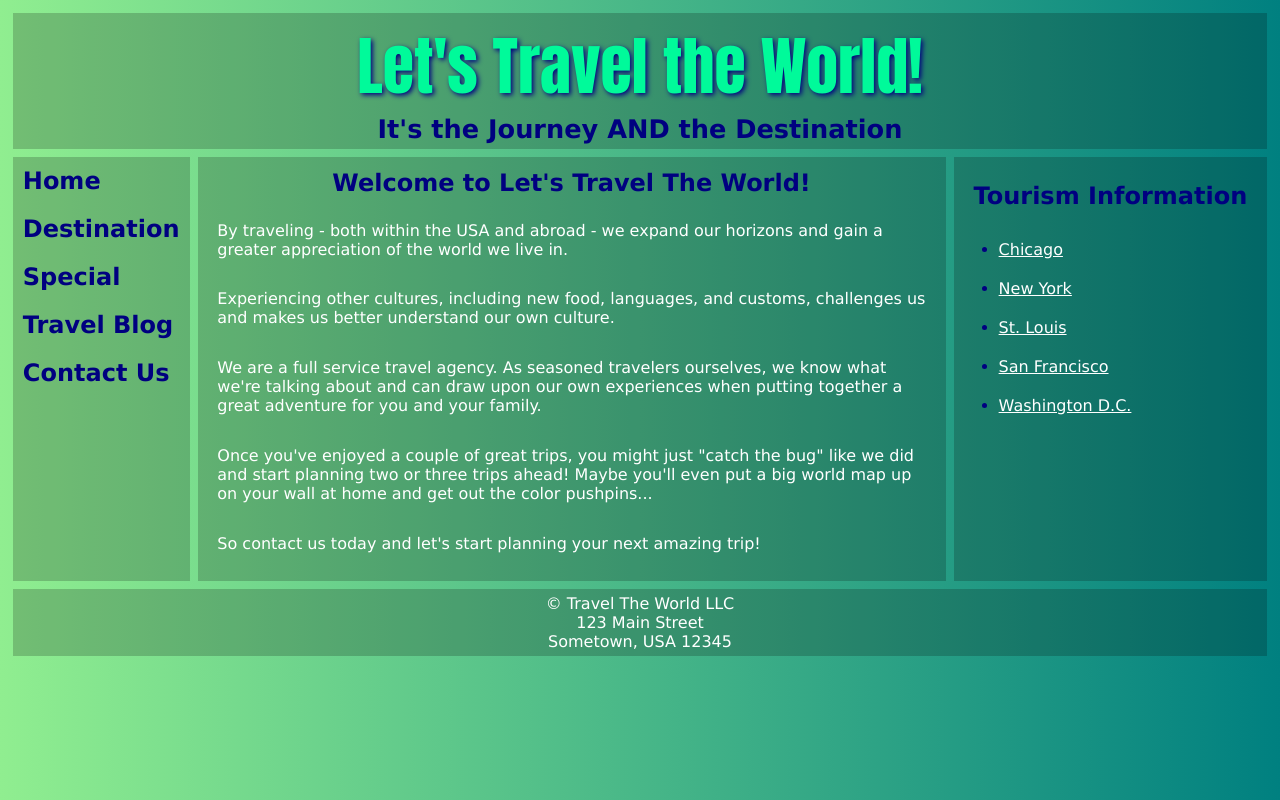
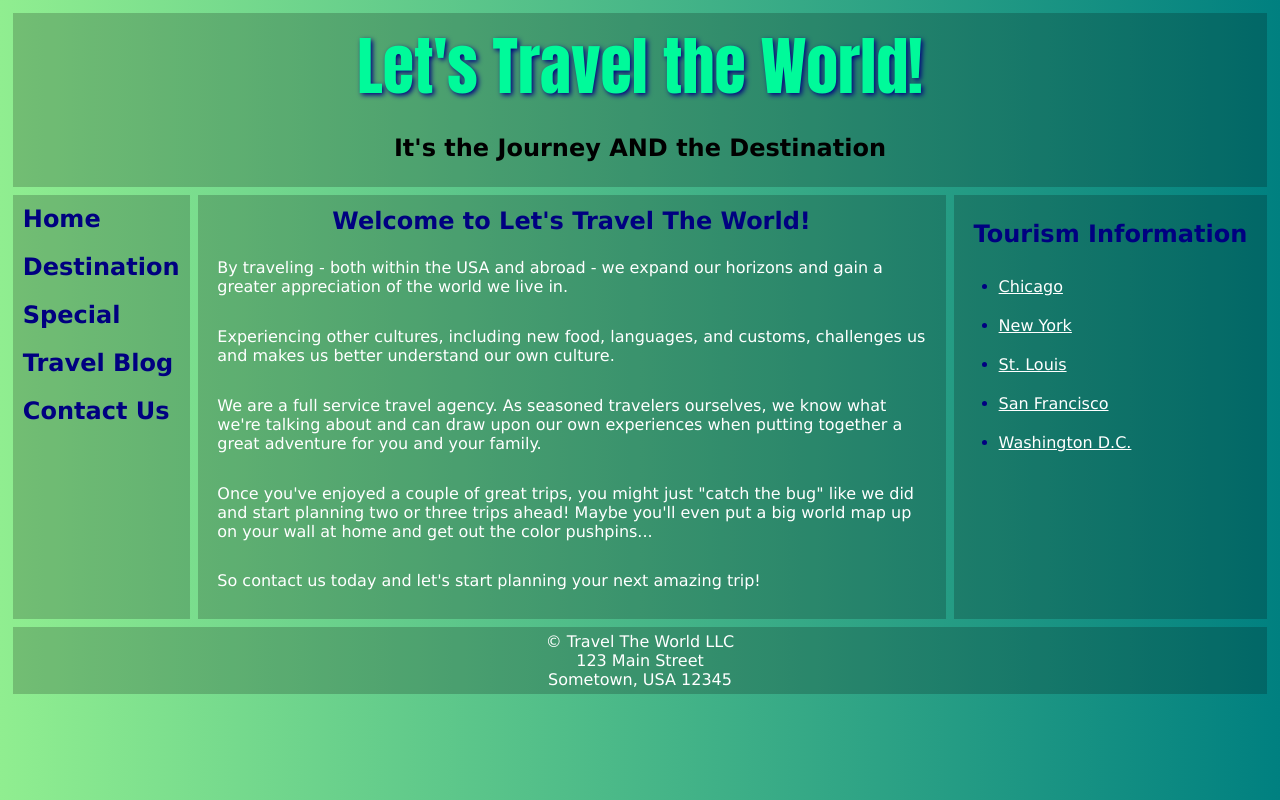
Before and after one commit to caitlyncargill/wd2, a plain HTML site: page index.html in a window 1280 px wide. Drawn offline with nearby package versions, Linux system fonts and the light colour scheme.

Commit message:
Update index.html

```diff
--- a/index.html
+++ b/index.html
@@ -12,7 +12,7 @@
   <div class="container1">
     <header>
         <h1>Let's Travel the World!</h1>
-        <h3>It's the Journey AND the Destination</h3>
+        <h2>It's the Journey AND the Destination</h2>
     </header>
     <nav id="flex-nav">
 <a href="#" class="toggleNav">&#9776; Menu</a> <!--This will only be visible less than 480px wide-->
```
